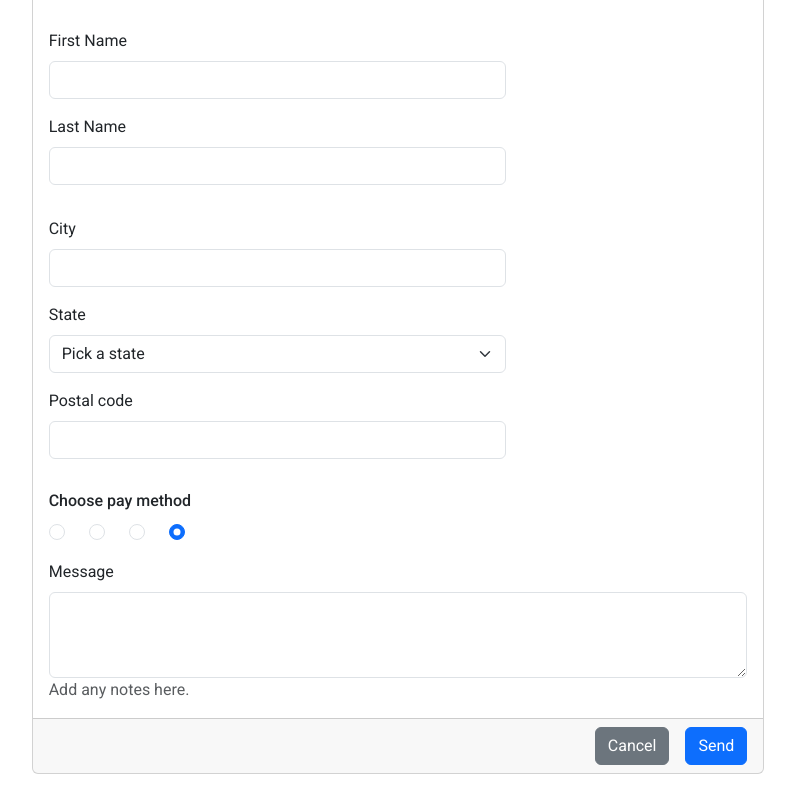
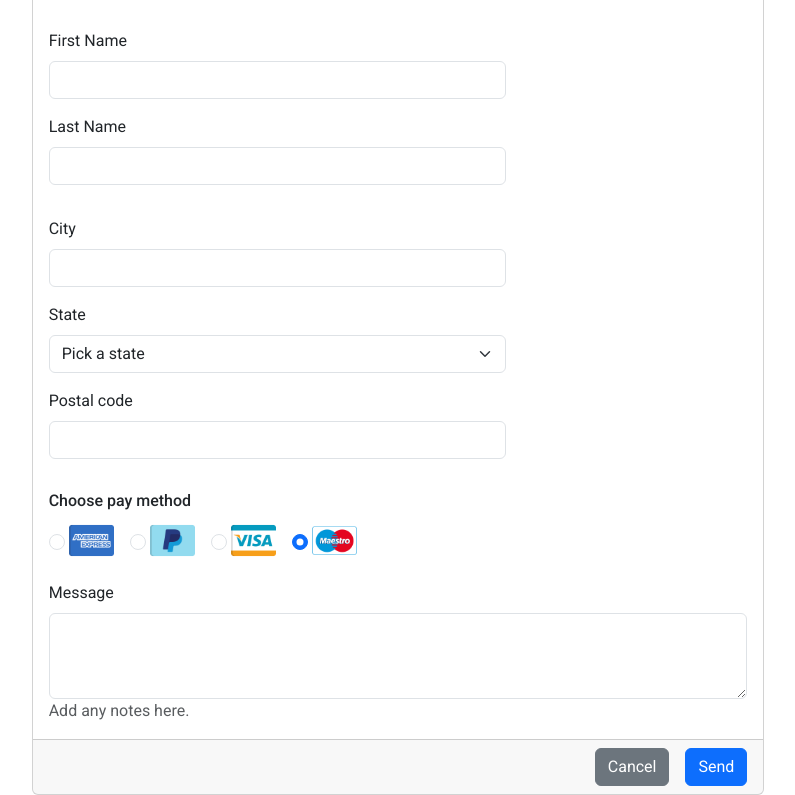
Before and after one commit to BackEndGenie/formulario-con-HTML5, a plain HTML site: page index.html in a window 1280 px wide. Shown: the part 422-1217 px from the top of the page, without its empty margins (242-1037 px from the left). Before the commit the page ends 1196 px from the top, so only its background shows below. Drawn offline with nearby package versions, Linux system fonts and the light colour scheme.

Commit message:
Update index.html

```diff
--- a/index.html
+++ b/index.html
@@ -117,28 +117,28 @@
                             <input class="form-check-input me-1" type="radio" name="flexRadioDefault"
                                 id="flexRadioDefault1">
                             <label class="form-check-label" for="flexRadioDefault1">
-                                <img src="imagenes/american-express.png" class="image metodoPagoImg" alt="">
+                                <img src="images/american-express.png" class="image metodoPagoImg" alt="">
                             </label>
                         </div>
                         <div class="form-check me-3 d-flex align-items-center">
                             <input class="form-check-input me-1" type="radio" name="flexRadioDefault"
                                 id="flexRadioDefault2" checked>
                             <label class="form-check-label" for="flexRadioDefault2">
-                                <img src="imagenes/paypal.png" class="image metodoPagoImg" alt="">
+                                <img src="images/paypal.png" class="image metodoPagoImg" alt="">
                             </label>
                         </div>
                         <div class="form-check me-3 d-flex align-items-center">
                             <input class="form-check-input me-1" type="radio" name="flexRadioDefault"
                                 id="flexRadioDefault2" checked>
                             <label class="form-check-label" for="flexRadioDefault2">
-                                <img src="imagenes/visa.png" class="image metodoPagoImg" alt="">
+                                <img src="images/visa.png" class="image metodoPagoImg" alt="">
                             </label>
                         </div>
                         <div class="form-check d-flex align-items-center">
                             <input class="form-check-input me-1" type="radio" name="flexRadioDefault"
                                 id="flexRadioDefault2" checked>
                             <label class="form-check-label" for="flexRadioDefault2">
-                                <img src="imagenes/maestro.png" class="image metodoPagoImg" alt="">
+                                <img src="images/maestro.png" class="image metodoPagoImg" alt="">
                             </label>
                         </div>
                     </div>
```
